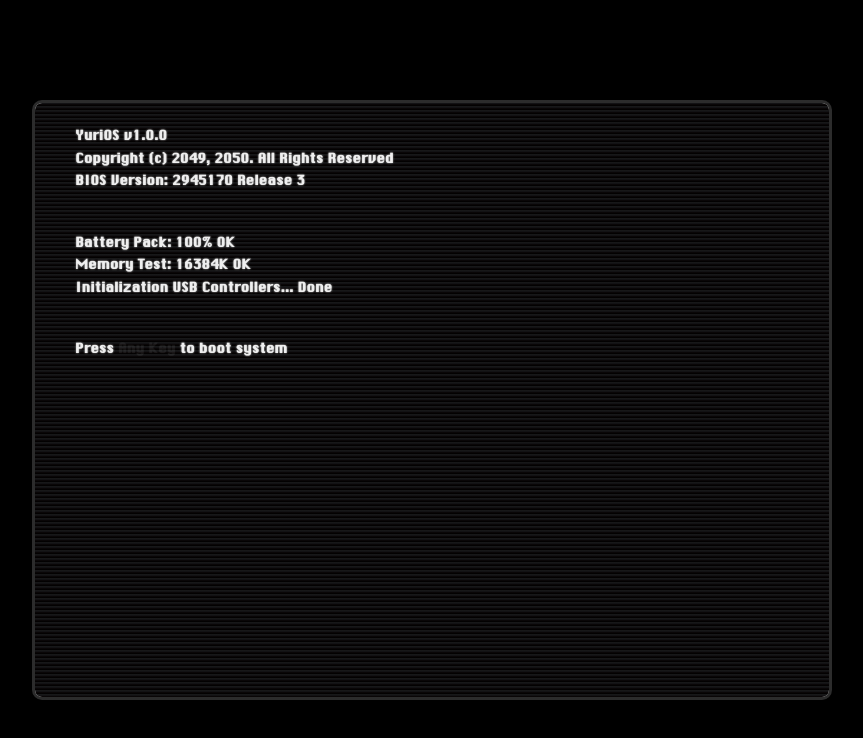
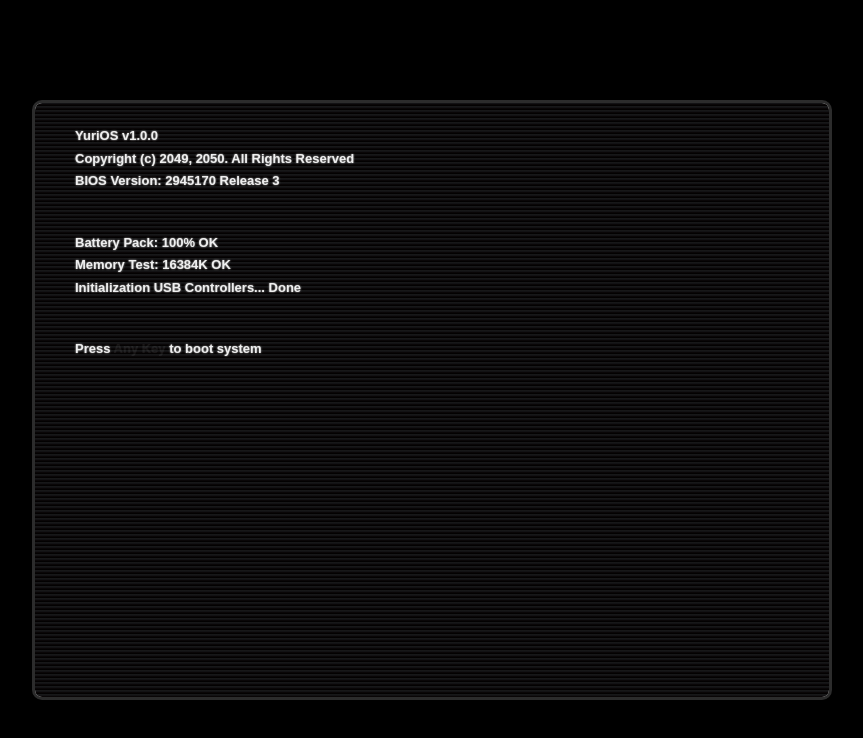
Before and after one commit to YuriP123/Website, a Next.js app: page / in a window 1280 px wide. Shown: the top 738 px of the page, without its empty margins (208-1071 px from the left). Built offline with nearby package versions, Linux system fonts and the light colour scheme.

Commit message:
Scope assets to base path for Pages

```diff
--- a/app/globals.css
+++ b/app/globals.css
@@ -2,7 +2,7 @@
 
 @font-face {
   font-family: 'Chicago';
-  src: url('/fonts/ChicagoFLF.ttf') format('truetype');
+  src: url(var(--base-path, '')'/fonts/ChicagoFLF.ttf') format('truetype');
 }
 
 * {
--- a/app/layout.js
+++ b/app/layout.js
@@ -6,9 +6,11 @@ export const metadata = {
 };
 
 export default function RootLayout({ children }) {
+  const basePath = process.env.NEXT_PUBLIC_BASE_PATH || '';
+
   return (
     <html lang="en">
-      <body>
+      <body style={{ '--base-path': basePath }}>
         {children}
       </body>
     </html>
```
